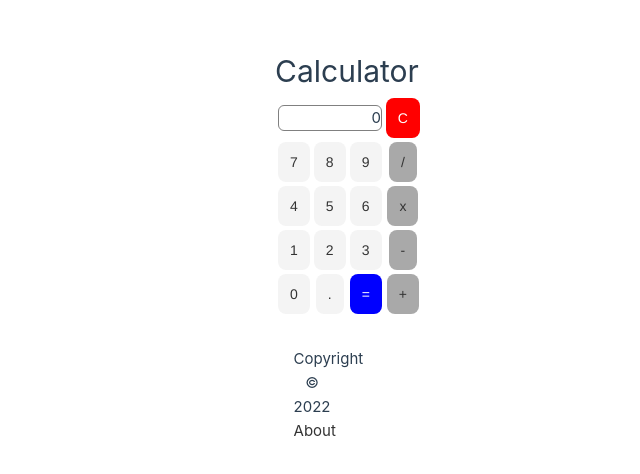
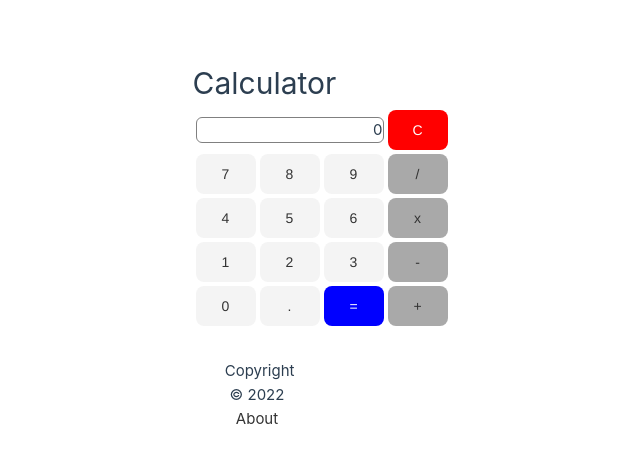
Before and after one commit to josecome/Calculator_Vuejs, a Vue app: page / in a window 1280 px wide. Shown: the part 170-644 px from the top of the page, without its empty margins (254-894 px from the left). Built offline with nearby package versions, Linux system fonts and the light colour scheme.

Commit message:
Button size updated

```diff
--- a/src/components/Calculator.vue
+++ b/src/components/Calculator.vue
@@ -120,7 +120,7 @@ export default {
         clean_screen(){
             this.prevnmbr = 0;
             this.nmbr = 0;
-            lastop: "NA";
+            this.lastop = "NA";
         }
     },
     computed: {
@@ -152,6 +152,7 @@ button {
   user-select: none;
   -webkit-user-select: none;
   touch-action: manipulation;
+  width: 60px;
 }
 #lbl {
   width: 100%;
```
